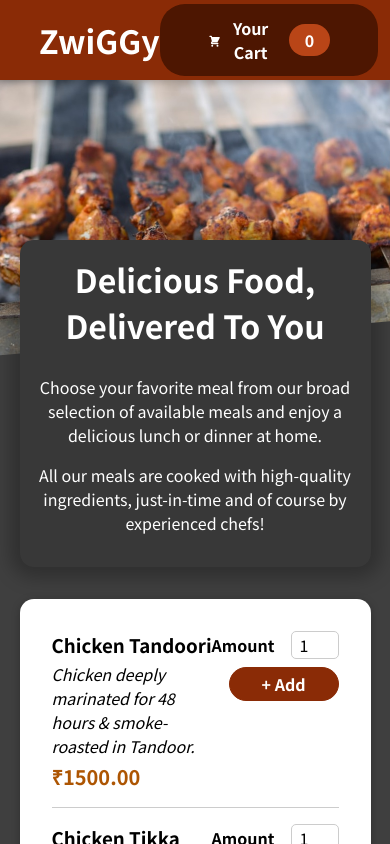
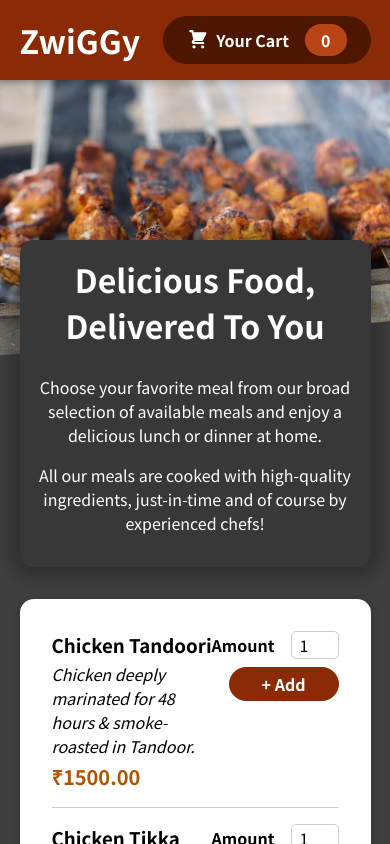
Before and after one commit to Raj-Thombare/zwiggy, a React (Create React App) app: page / in a window 390 px wide. Shown: the top 844 px of the page. Built offline with nearby package versions, Linux system fonts and the light colour scheme.

Commit message:
style: fix header cart button on different devices

```diff
--- a/src/components/Layout/Header.module.css
+++ b/src/components/Layout/Header.module.css
@@ -27,3 +27,9 @@
   object-fit: cover;
   transform: rotateZ(-5deg) translateY(-4rem) translateX(-1rem);
 }
+
+@media screen and (max-width:470px) {
+  .header {
+    padding: 0 5%;
+  }
+}
--- a/src/components/Layout/HeaderCartButton.module.css
+++ b/src/components/Layout/HeaderCartButton.module.css
@@ -57,3 +57,9 @@
       transform: scale(1);
     }
   }
+
+  @media screen and (max-width:470px) {
+    .button {
+      padding: 0.5rem 1.5rem;
+    }
+  }
```
